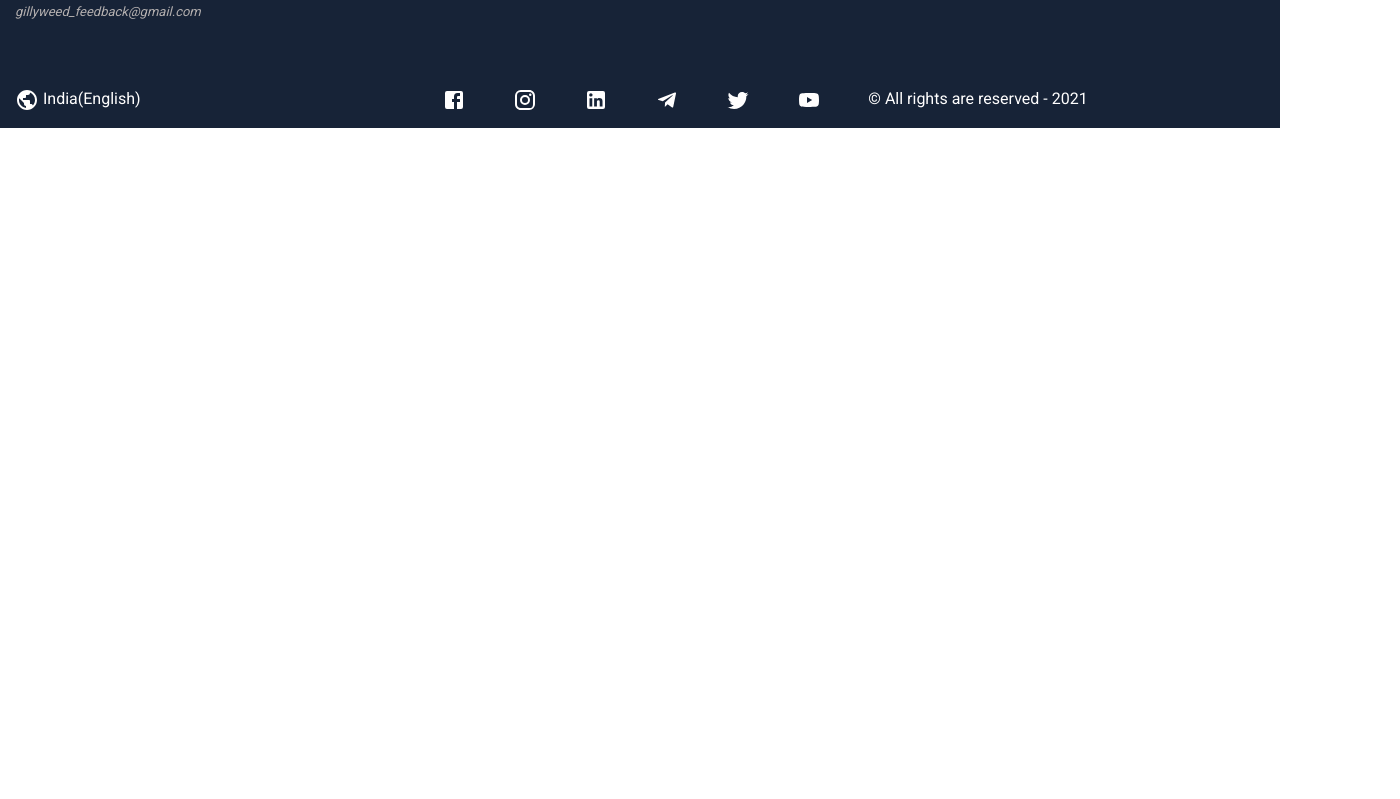
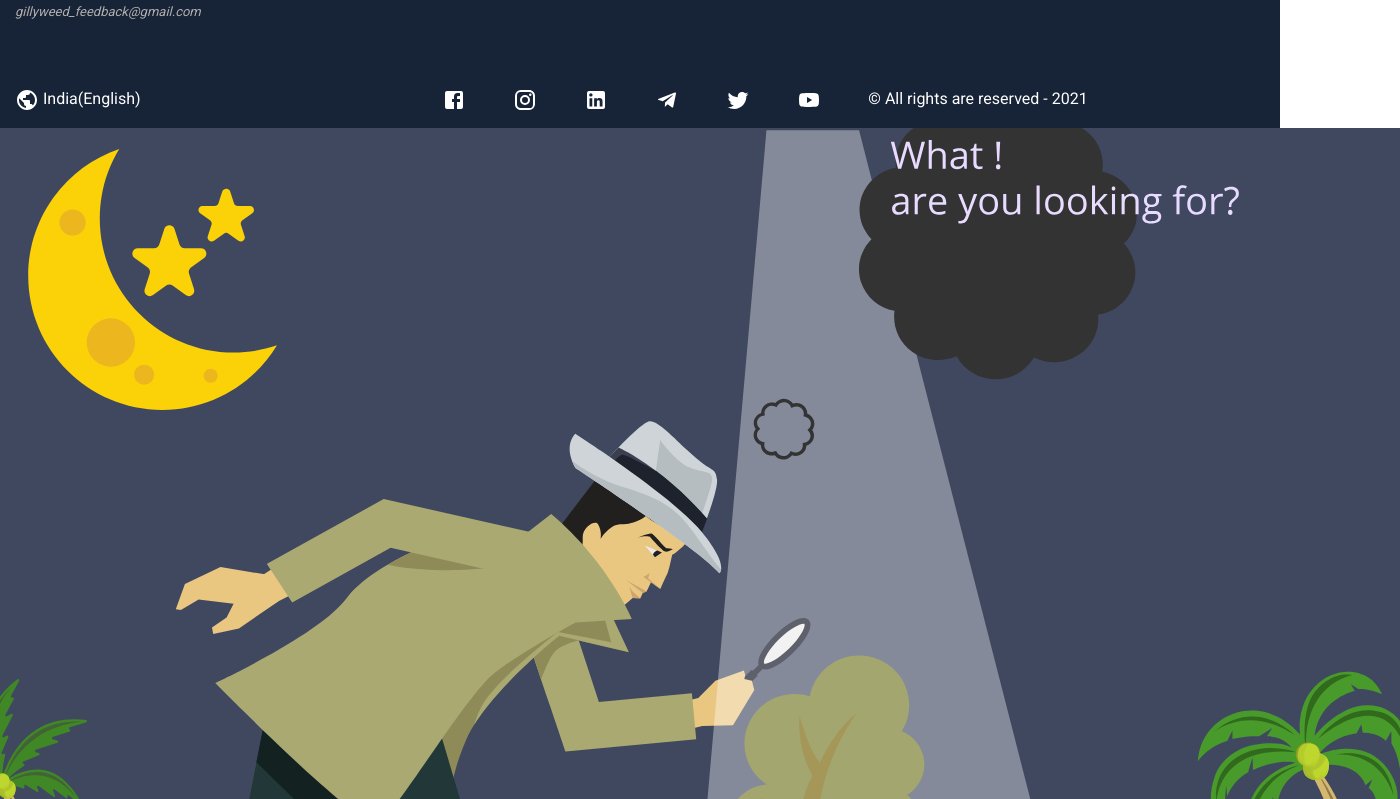
Before and after one commit to Gilliweed/Gillyweed, a React (Create React App) app: page /contact in a window 1280 px wide. Shown: the part 821-1620 px from the top of the page, 1400 px wide, since content can reach past the window. Before the commit the page ends 949 px from the top, so only its background shows below. Built offline with nearby package versions, Linux system fonts and the light colour scheme.

Commit message:
adding 4o4

```diff
--- a/src/App.js
+++ b/src/App.js
@@ -15,7 +15,7 @@ import Blog from "./pages/Blog/blog";
 
 import Footer from "./components/Footer/footer";
 
-
+import OoO from "./components/4o4/OoO";
 
 function App() {
   return (
@@ -35,6 +35,7 @@ function App() {
         </Routes>
 
         <Footer/>
+        <OoO/>
       </main>
     </BrowserRouter>
   );
--- /dev/null
+++ b/src/components/4o4/OoO.css
@@ -0,0 +1,3 @@
+.OoO{
+   height: 20px;
+}
--- /dev/null
+++ b/src/components/4o4/OoO.jsx
@@ -0,0 +1,10 @@
+import React from "react";
+import { ReactComponent as Oo } from '../../assets/4o4.svg';
+const OoO = () => {
+    return(
+        <div className = "OoO">
+         <Oo />
+        </div>
+    )
+}
+export default OoO;
--- a/src/components/Footer/footer.js
+++ b/src/components/Footer/footer.js
@@ -14,8 +14,7 @@ import YouTubeIcon from '@mui/icons-material/YouTube';
 import TelegramIcon from '@mui/icons-material/Telegram';
 import Globe from '@mui/icons-material/PublicOutlined';
 import { ReactComponent as Logo } from '../../assets/gillyweed.svg';
-import FeedbackIcon from '@mui/icons-material/Feedback';
-import background from "../../assets/back.svg";
+
 const Footer = () => {
 
   const currentYear = new Date().getFullYear()
```
Also changed, not shown: src/assets/4o4.svg (added).
